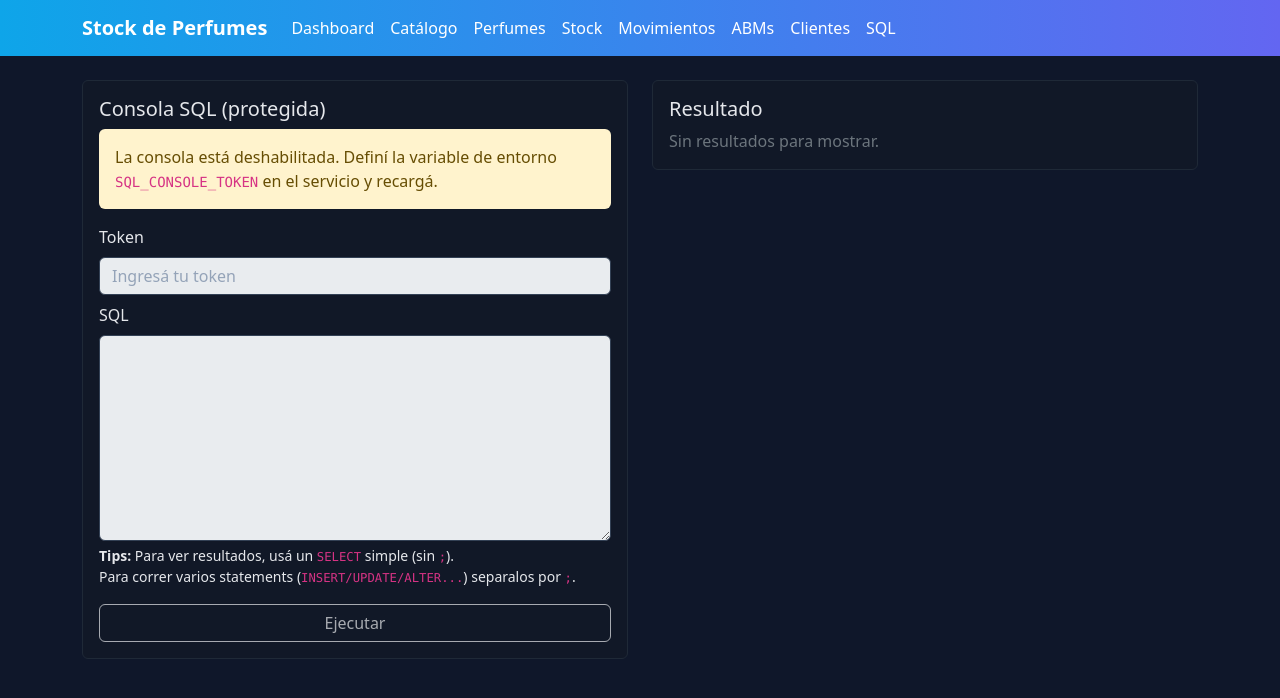
After one commit to ElkbCasla89/perfume_stock, a Flask app: page /sql/ in a window 1280 px wide. The commit adds this page. Shown: the top 698 px of the page. Run offline with Flask 3, Linux system fonts and the light colour scheme; data that the repository does not hold is empty; some libraries are stand-ins or nearby versions.

Commit message:
varios cambios

```diff
--- a/app.py
+++ b/app.py
@@ -4,6 +4,7 @@ from models import init_db, close_db
 from routes import register_blueprints
 from flask import jsonify, g
 from models import get_db
+from routes.sql import bp as sql_bp
 
 def _money_filter(value):
     try:
@@ -17,6 +18,8 @@ def create_app():
     app.config.from_object(Config)
 
     register_blueprints(app)
+
+    app.register_blueprint(sql_bp)
 
     @app.before_request
     def _ensure_db():
--- a/config.py
+++ b/config.py
@@ -4,6 +4,7 @@ class Config:
     SECRET_KEY = "cambia-esta-clave-si-vas-a-publicar"
     BASE_DIR = os.path.dirname(__file__)
     DB_PATH = os.path.join(BASE_DIR, "perfumes.db")
+    SQL_CONSOLE_TOKEN = os.environ.get("SQL_CONSOLE_TOKEN")
     DEBUG = True
 
     # ⚠️ Umbral de stock bajo
--- /dev/null
+++ b/routes/sql.py
@@ -0,0 +1,44 @@
+from flask import Blueprint, render_template, request, current_app, flash, redirect, url_for
+from models import get_db
+import re
+
+bp = Blueprint("sql", __name__, url_prefix="/sql")
+
+def _is_select(sql: str) -> bool:
+    return re.match(r'^\s*SELECT\b', sql, re.I) is not None
+
+@bp.get("/")
+def sql_page():
+    enabled = bool(current_app.config.get("SQL_CONSOLE_TOKEN"))
+    return render_template("sql.html", title="SQL", enabled=enabled)
+
+@bp.post("/run")
+def sql_run():
+    token_expected = current_app.config.get("SQL_CONSOLE_TOKEN")
+    token = (request.form.get("token") or "").strip()
+    if not token_expected or token != token_expected:
+        flash("Acceso denegado. Configurá SQL_CONSOLE_TOKEN y pasá el token correcto.", "err")
+        return redirect(url_for("sql.sql_page"))
+
+    db = get_db()
+    sql = (request.form.get("sql") or "").strip()
+    if not sql:
+        flash("Ingresá una consulta.", "err")
+        return redirect(url_for("sql.sql_page"))
+
+    try:
+        # SELECT simple → mostramos tabla. Todo lo demás → executescript + commit.
+        if _is_select(sql) and ";" not in sql.strip().rstrip(";"):
+            rows = db.execute(sql).fetchall()
+            cols = list(rows[0].keys()) if rows else []
+            data = [dict(r) for r in rows]
+            return render_template("sql.html", title="SQL", enabled=True,
+                                   sql=sql, result={"columns": cols, "rows": data, "rowcount": len(data)})
+        else:
+            db.executescript(sql)
+            db.commit()
+            flash("Script ejecutado correctamente.", "ok")
+            return render_template("sql.html", title="SQL", enabled=True, sql=sql, result=None)
+    except Exception as e:
+        flash(f"Error: {e}", "err")
+        return render_template("sql.html", title="SQL", enabled=True, sql=sql, result=None)
--- a/templates/base.html
+++ b/templates/base.html
@@ -39,8 +39,9 @@
         <li class="nav-item"><a class="nav-link {% if request.endpoint and request.endpoint.startswith('perfumes.') %}fw-semibold text-warning{% endif %}" href="{{ url_for('perfumes.perfumes_page') }}">Perfumes</a></li>
         <li class="nav-item"><a class="nav-link {% if request.endpoint and request.endpoint.startswith('stock.') %}fw-semibold text-warning{% endif %}" href="{{ url_for('stock.stock_page') }}">Stock</a></li>
         <li class="nav-item"><a class="nav-link {% if request.endpoint and request.endpoint.startswith('moves.') %}fw-semibold text-warning{% endif %}" href="{{ url_for('moves.moves_page') }}">Movimientos</a></li>
-        <li class="nav-item"><a class="nav-link {% if request.endpoint and request.endpoint.startswith('admin.') %}fw-semibold text-warning{% endif %}" href="{{ url_for('admin.admin_page') }}">Admin</a></li>
+        <li class="nav-item"><a class="nav-link {% if request.endpoint and request.endpoint.startswith('admin.') %}fw-semibold text-warning{% endif %}" href="{{ url_for('admin.admin_page') }}">ABMs</a></li>
         <li class="nav-item"><a class="nav-link {% if request.endpoint and request.endpoint.startswith('clients.') %}fw-semibold text-warning{% endif %}" href="{{ url_for('clients.clients_page') }}">Clientes</a></li>
+        <li class="nav-item"><a class="nav-link {{ 'active' if request.path.startswith('/sql') }}" href="{{ url_for('sql.sql_page') }}">SQL</a></li>
       </ul>
     </div>
   </div>
--- /dev/null
+++ b/templates/sql.html
@@ -0,0 +1,63 @@
+{% extends "base.html" %}
+{% block content %}
+<div class="row g-4">
+  <div class="col-lg-6">
+    <div class="card">
+      <div class="card-body">
+        <h5 class="card-title">Consola SQL (protegida)</h5>
+        {% if not enabled %}
+          <div class="alert alert-warning">
+            La consola está deshabilitada. Definí la variable de entorno <code>SQL_CONSOLE_TOKEN</code> en el servicio y recargá.
+          </div>
+        {% endif %}
+        <form method="post" action="{{ url_for('sql.sql_run') }}">
+          <div class="mb-2">
+            <label class="form-label">Token</label>
+            <input class="form-control" name="token" placeholder="Ingresá tu token" {{ 'disabled' if not enabled }}>
+          </div>
+          <div class="mb-3">
+            <label class="form-label">SQL</label>
+            <textarea class="form-control" name="sql" rows="8" spellcheck="false" {{ 'disabled' if not enabled }}>{{ sql or '' }}</textarea>
+            <div class="form-text">
+              <strong>Tips:</strong> Para ver resultados, usá un <code>SELECT</code> simple (sin <code>;</code>).<br>
+              Para correr varios statements (<code>INSERT/UPDATE/ALTER...</code>) separalos por <code>;</code>.
+            </div>
+          </div>
+          <div class="d-grid">
+            <button class="btn btn-outline-light" {{ 'disabled' if not enabled }}>Ejecutar</button>
+          </div>
+        </form>
+      </div>
+    </div>
+  </div>
+
+  <div class="col-lg-6">
+    <div class="card">
+      <div class="card-body">
+        <h5 class="card-title">Resultado</h5>
+        {% if result and result.rows %}
+          <div class="table-responsive">
+            <table class="table table-sm align-middle">
+              <thead><tr>
+                {% for c in result.columns %}<th>{{ c }}</th>{% endfor %}
+              </tr></thead>
+              <tbody>
+                {% for r in result.rows %}
+                  <tr>
+                  {% for c in result.columns %}
+                    <td>{{ r[c] }}</td>
+                  {% endfor %}
+                  </tr>
+                {% endfor %}
+              </tbody>
+            </table>
+          </div>
+          <div class="text-muted">Filas: {{ result.rowcount }}</div>
+        {% else %}
+          <p class="text-secondary mb-0">Sin resultados para mostrar.</p>
+        {% endif %}
+      </div>
+    </div>
+  </div>
+</div>
+{% endblock %}
```
